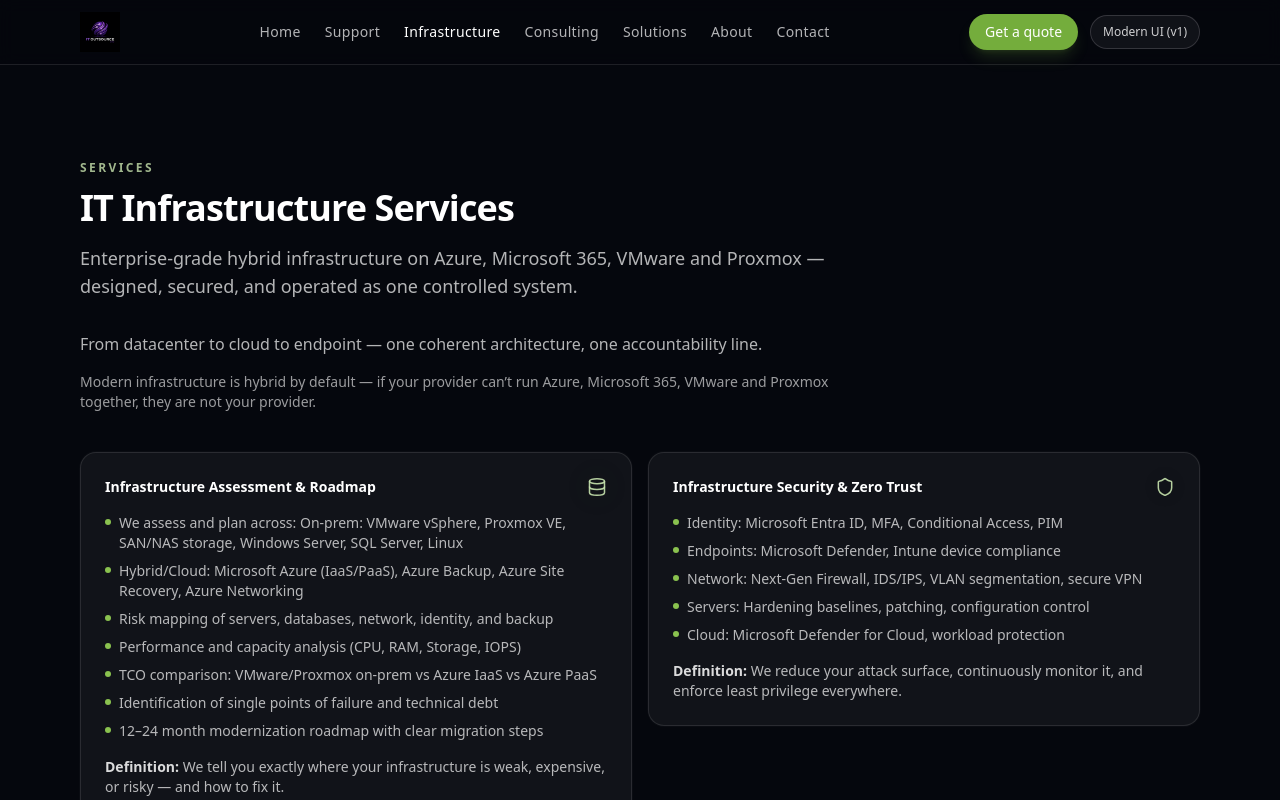
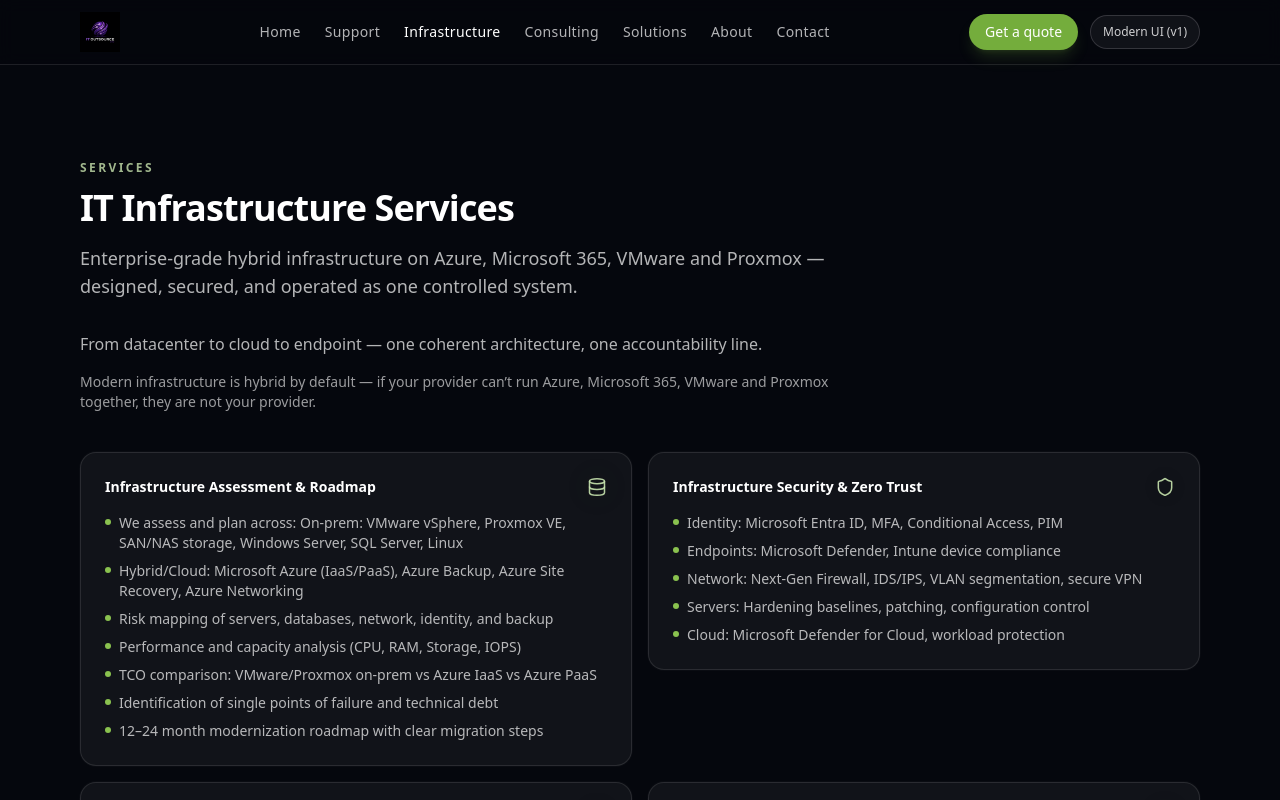
Before and after one commit to gushterovstefan/itosite, a React (Vite) app in the folder website/: page /it-infrastructure-services in a window 1280 px wide. Shown: the top 800 px of the page. Built offline with nearby package versions, Linux system fonts and the light colour scheme.

Commit message:
Infrastructure: remove Definition lines from cards

```diff
--- a/website/src/pages/Infrastructure.jsx
+++ b/website/src/pages/Infrastructure.jsx
@@ -22,9 +22,6 @@
               <div className="mt-4">
                 <BulletList items={card.bullets} />
               </div>
-              <div className="mt-4 text-sm text-white/70">
-                <span className="font-semibold text-white/85">Definition:</span> {card.definition}
-              </div>
             </Card>
           ))}
         </div>
```
